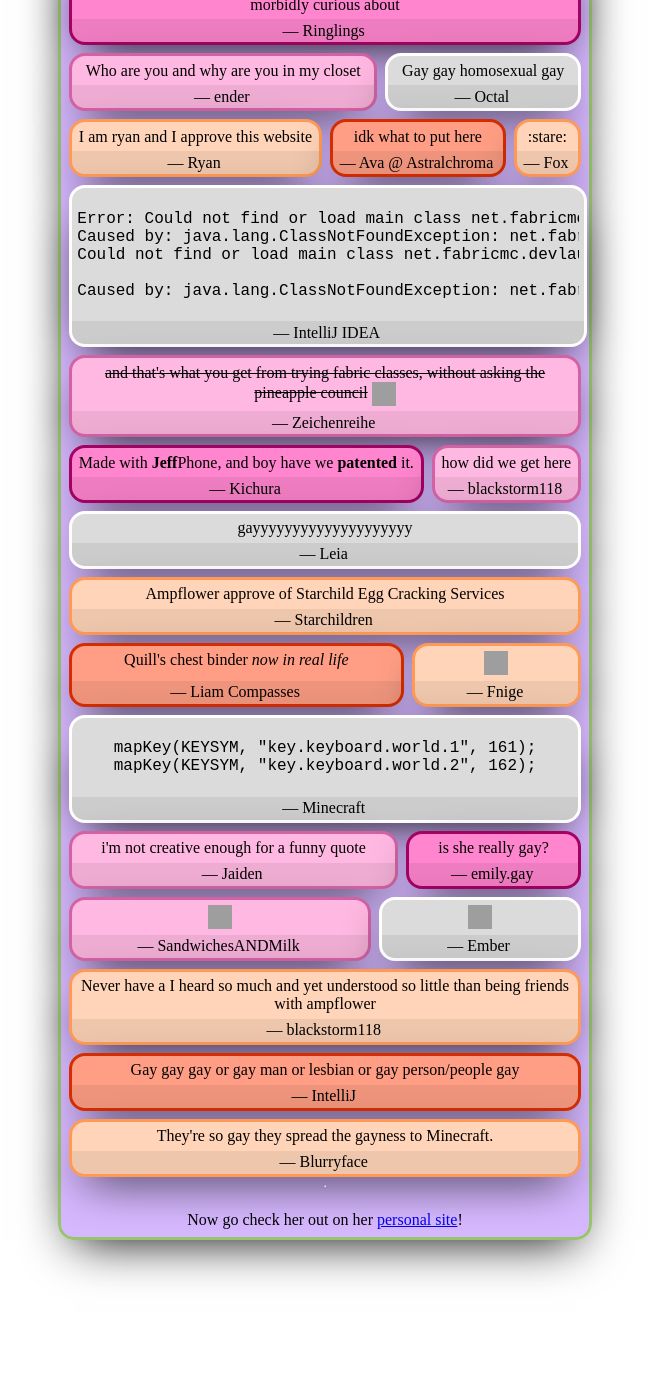
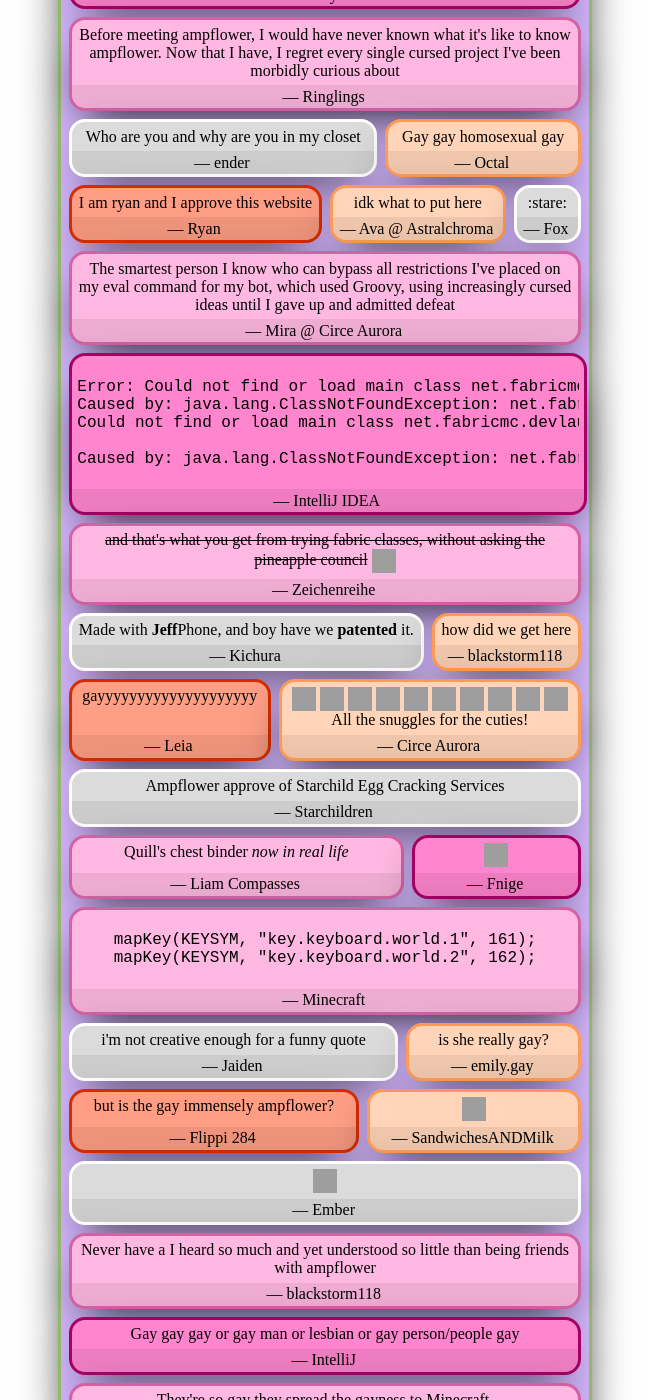
Before and after one commit to Ampflower/bug-free-carnival, a Jekyll site: the page built from index.html, in a window 1280 px wide and 1400 px high, scrolled down 362 px. Shown: the whole window, without its empty margins (315-965 px from the left). Built offline with Jekyll 4.4.1, drawn with Linux system fonts in a browser that asks for light colours; before the commit the page ends 1642 px from its top, so only the background shows below that; some of the changed text lies outside the part shown; grey boxes are pictures that could not be loaded.

Commit message:
Add more quotes

```diff
--- a/index.html
+++ b/index.html
@@ -30,6 +33,8 @@
    quote: idk what to put here
  - author: Fox
    quote: ":stare:"
+ - author: Mira @ Circe Aurora
+   quote: "The smartest person I know who can bypass all restrictions I've placed on my eval command for my bot, which used Groovy, using increasingly cursed ideas until I gave up and admitted defeat"
  - author: IntelliJ IDEA
    quote: "<pre>Error: Could not find or load main class net.fabricmc.devlaunchinjector.Main<br/>Caused by: java.lang.ClassNotFoundException: net.fabricmc.devlaunchinjector.Main<br/>Could not find or load main class net.fabricmc.devlaunchinjector.Main<br/>
 
@@ -44,6 +49,19 @@
    hover: "Simple. Uh, chaos?"
  - author: Leia
    quote: gayyyyyyyyyyyyyyyyyyyy
+ - author: Circe Aurora
+   quote: '<img src="https://cdn.discordapp.com/emojis/1019580823709683722.webp?size=44&quality=lossless" width="24" height="24" alt="blobfox snuggle" />
+<img src="https://cdn.discordapp.com/emojis/1019580823709683722.webp?size=44&quality=lossless" width="24" height="24" alt="blobfox snuggle" />
+<img src="https://cdn.discordapp.com/emojis/1019580823709683722.webp?size=44&quality=lossless" width="24" height="24" alt="blobfox snuggle" />
+<img src="https://cdn.discordapp.com/emojis/1019580823709683722.webp?size=44&quality=lossless" width="24" height="24" alt="blobfox snuggle" />
+<img src="https://cdn.discordapp.com/emojis/1019580823709683722.webp?size=44&quality=lossless" width="24" height="24" alt="blobfox snuggle" />
+<img src="https://cdn.discordapp.com/emojis/1019580823709683722.webp?size=44&quality=lossless" width="24" height="24" alt="blobfox snuggle" />
+<img src="https://cdn.discordapp.com/emojis/1019580823709683722.webp?size=44&quality=lossless" width="24" height="24" alt="blobfox snuggle" />
+<img src="https://cdn.discordapp.com/emojis/1019580823709683722.webp?size=44&quality=lossless" width="24" height="24" alt="blobfox snuggle" />
+<img src="https://cdn.discordapp.com/emojis/1019580823709683722.webp?size=44&quality=lossless" width="24" height="24" alt="blobfox snuggle" />
+<img src="https://cdn.discordapp.com/emojis/1019580823709683722.webp?size=44&quality=lossless" width="24" height="24" alt="blobfox snuggle" />
+<br/>
+All the snuggles for the cuties!'
  - author: Starchildren
    quote: "Ampflower approve of Starchild Egg Cracking Services"
  - author: Liam Compasses
@@ -57,6 +75,8 @@
    hover: "&quot;i'm not funny enough for a funny quote&quot; &mdash; Ampflower"
  - author: emily.gay
    quote: "is she really gay?"
+ - author: Flippi 284
+   quote: "but is the gay immensely ampflower?"
  - author: SandwichesANDMilk
    quote: '<img src="https://cdn.discordapp.com/emojis/1117566742445703359.webp?size=44&quality=lossless" width="24" height="24" alt="pineapple" />'
  - author: Ember
@@ -68,6 +88,8 @@
    hover: "Consider using 'gay or gay man or lesbian or gay person/people' instead of 'homosexual'."
  - author: Blurryface
    quote: "They're so gay they spread the gayness to Minecraft."
+ - author: Unity
+   quote: "<pre>The Progressive CPU lightmapper is not supported on Apple silicon, switching to the Progressive GPU lightmapper.<br/>UnityEditor.EditorApplication:Internal_RestoreLastOpenedScenes ()</pre>"
 ---
 
 <div class="card">
```
Also changed, not shown: other parts of index.html (+3 -0 lines).
